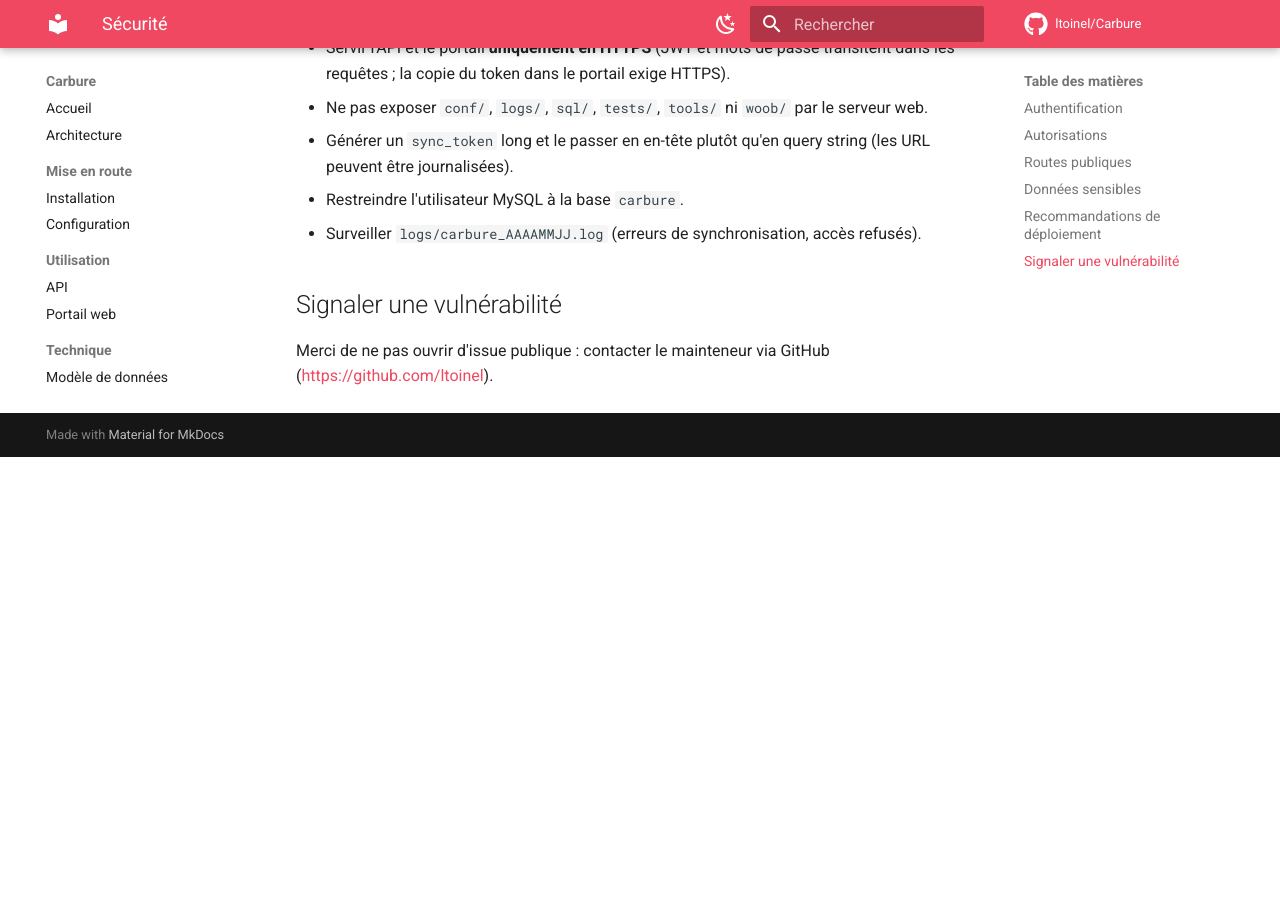
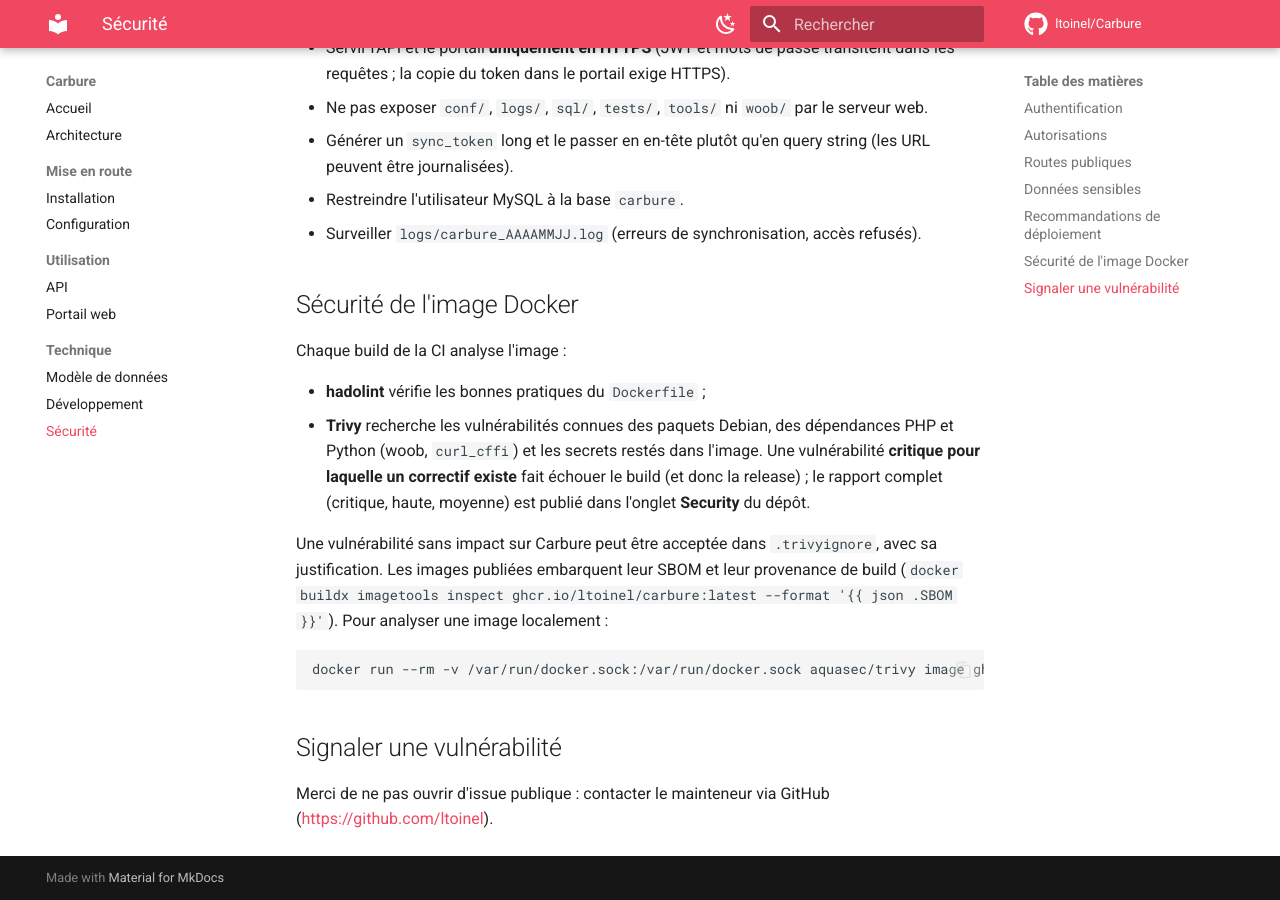
Before and after one commit to ltoinel/Carbure, an MkDocs documentation site: the page built from docs/securite.md, in a window 1280 px wide and 900 px high, scrolled down 1414 px. Built offline with MkDocs 1.6.1 and Material for MkDocs 9.7.7, drawn with Linux system fonts in a browser that asks for light colours; comment, search, counter and statistics services are not loaded; before the commit the page ends 1871 px from its top, so only the background shows below that; some of the changed text lies outside the part shown.

Commit message:
CI: security scan of the Docker image
- hadolint on the Dockerfile
- Trivy on the built image (OS packages, PHP and Python dependencies,
  secrets): fails on a CRITICAL vulnerability that has a fix, full SARIF
  report in the Security tab; accepted CVEs in .trivyignore
- Release: SBOM and build provenance attached to the published image

Co-Authored-By: Claude Opus 5.5 (1M context) <noreply@anthropic.com>

````diff
--- a/docs/securite.md
+++ b/docs/securite.md
@@ -13,11 +13,12 @@
 
 | Rôle | Droits |
 |---|---|
-| Utilisateur | Données du foyer (transactions, budgets, catégories, analyses), son profil, ses appareils |
-| Administrateur (`users.is_admin = 1`) | En plus : liste, création, modification et suppression des utilisateurs |
+| Utilisateur | Données du foyer (transactions, budgets, tendances, analyses), pointage et catégorie des transactions, synchronisation, son profil, ses appareils |
+| Administrateur (`users.is_admin = 1`) | En plus : règles de catégorisation, catégories, comptes bancaires suivis et utilisateurs (dont leur profil) |
 
 Un administrateur ne peut pas supprimer son propre compte ; un utilisateur propriétaire
-de transactions ne peut pas être supprimé.
+de transactions ne peut pas être supprimé ; le dernier administrateur ne peut pas perdre
+son rôle.
 
 ## Routes publiques
 
@@ -52,6 +53,26 @@ Seules deux routes ne demandent pas de JWT (un test unitaire le vérifie) :
 - Restreindre l'utilisateur MySQL à la base `carbure`.
 - Surveiller `logs/carbure_AAAAMMJJ.log` (erreurs de synchronisation, accès refusés).
 
+## Sécurité de l'image Docker
+
+Chaque build de la CI analyse l'image :
+
+- **hadolint** vérifie les bonnes pratiques du `Dockerfile` ;
+- **Trivy** recherche les vulnérabilités connues des paquets Debian, des dépendances PHP
+  et Python (woob, `curl_cffi`) et les secrets restés dans l'image. Une vulnérabilité
+  **critique pour laquelle un correctif existe** fait échouer le build (et donc la
+  release) ; le rapport complet (critique, haute, moyenne) est publié dans l'onglet
+  **Security** du dépôt.
+
+Une vulnérabilité sans impact sur Carbure peut être acceptée dans `.trivyignore`, avec sa
+justification. Les images publiées embarquent leur SBOM et leur provenance de build
+(`docker buildx imagetools inspect ghcr.io/ltoinel/carbure:latest --format '{{ json .SBOM }}'`).
+Pour analyser une image localement :
+
+```bash
+docker run --rm -v /var/run/docker.sock:/var/run/docker.sock aquasec/trivy image ghcr.io/ltoinel/carbure:latest
+```
+
 ## Signaler une vulnérabilité
 
 Merci de ne pas ouvrir d'issue publique : contacter le mainteneur via GitHub
````
Also changed, not shown: 3 other files.
